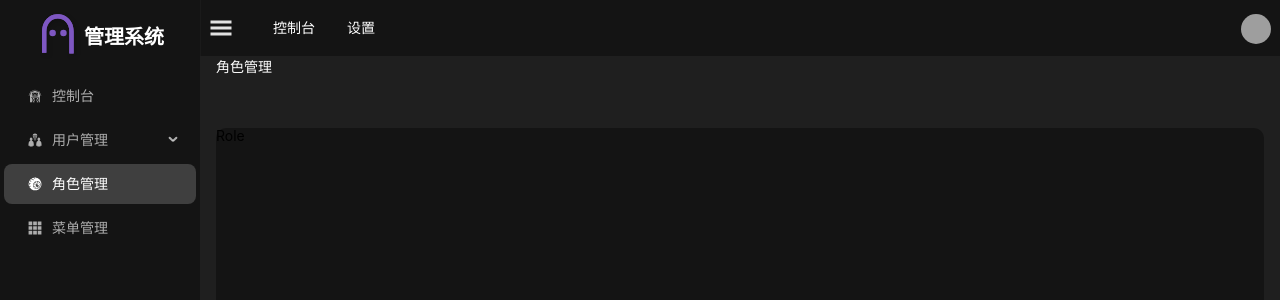
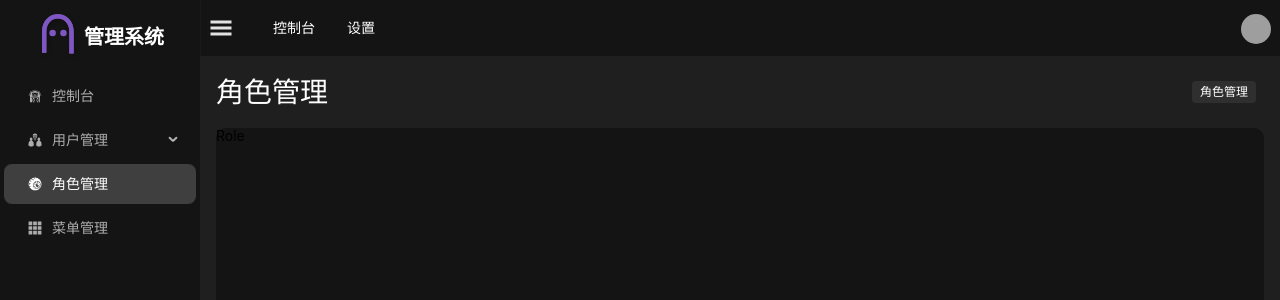
Before and after one commit to 518luck/nest-frontend-backstage, a React (Vite) app: page /control in a window 1280 px wide. Both pictures are taken after a click on the item "角色管理". Shown: the top 300 px of the page. Built offline with nearby package versions, Linux system fonts and the light colour scheme; grey boxes are pictures that could not be loaded.

Commit message:
refactor(布局组件): 重构头部和面包屑导航组件
将导航逻辑从Headers组件移到BreadcrumbNav组件
在面包屑导航中显示完整路径并添加交互样式
移除Headers组件中未使用的导入和导航逻辑

```diff
--- a/src/components/Layouts/BreadcrumbNav.tsx
+++ b/src/components/Layouts/BreadcrumbNav.tsx
@@ -1,15 +1,32 @@
+import { Typography, Tag } from 'antd';
+
 import PathListStore from '@/components/stores/Path-list-store';
-import { Typography } from 'antd';
 
 const { Text } = Typography;
 
 const BreadcrumbNav = () => {
   const { pathList } = PathListStore();
+  console.log('🚀 ~ BreadcrumbNav ~ pathList:', pathList);
   const currentTitle = pathList[pathList.length - 1]?.name || '';
 
   return (
-    <nav className="h-18">
-      <Text className="text-white">{currentTitle}</Text>
+    <nav className="flex h-18 items-center justify-between">
+      <Text className="text-[1.75rem] text-white">{currentTitle}</Text>
+      <div>
+        {pathList.map((item, index) => (
+          <span key={item.path} className="items-center">
+            <Tag
+              bordered={false}
+              className="cursor-pointer bg-[#2f2f2f] text-white"
+            >
+              {item.name}
+            </Tag>
+            {index < pathList.length - 1 && (
+              <span className="mx-1 text-gray-400">-&gt;</span>
+            )}
+          </span>
+        ))}
+      </div>
     </nav>
   );
 };
--- a/src/components/Layouts/Headers.tsx
+++ b/src/components/Layouts/Headers.tsx
@@ -1,11 +1,7 @@
-import { useNavigate } from 'react-router-dom';
 import { Layout, Menu, Typography, Avatar } from 'antd';
 import { GiHamburgerMenu } from 'react-icons/gi';
 
 import LayoutStore from '@/components/stores/Layout-store';
-import PathListStore, {
-  type pathListType,
-} from '@/components/stores/Path-list-store';
 
 const { Header } = Layout;
 const { Text } = Typography;
@@ -20,14 +16,7 @@ const MenuItems = [
   },
 ];
 const Headers = () => {
-  const navigate = useNavigate();
   const { toggleCollapsed } = LayoutStore();
-  const { pathList, setPathList } = PathListStore();
-
-  const navigatorClick = (e: pathListType) => {
-    setPathList([e]);
-    navigate(e.path);
-  };
 
   return (
     <Header className="h-14 border-l border-[#1f1f1f80] bg-[#141414] p-2">
```
